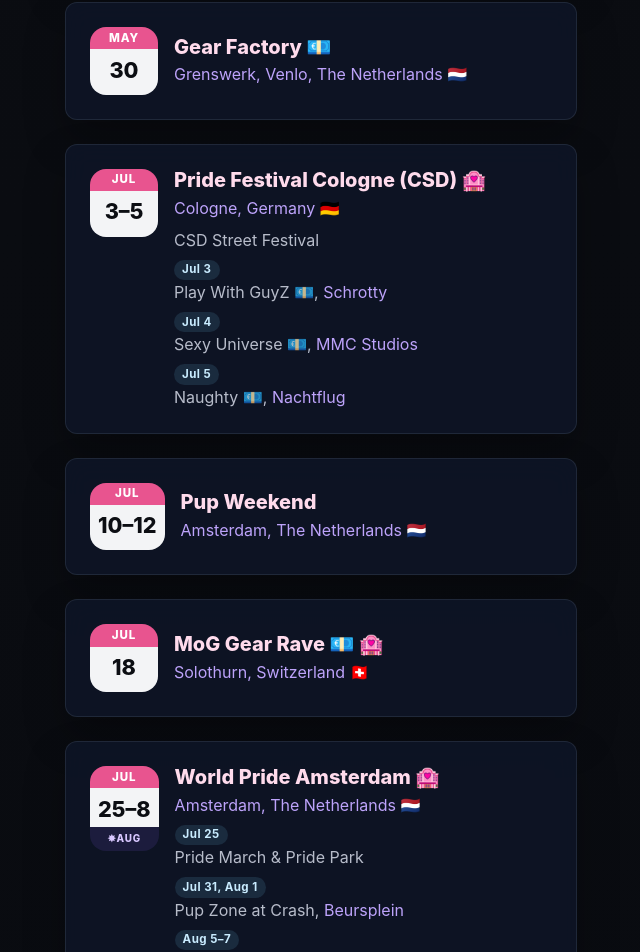
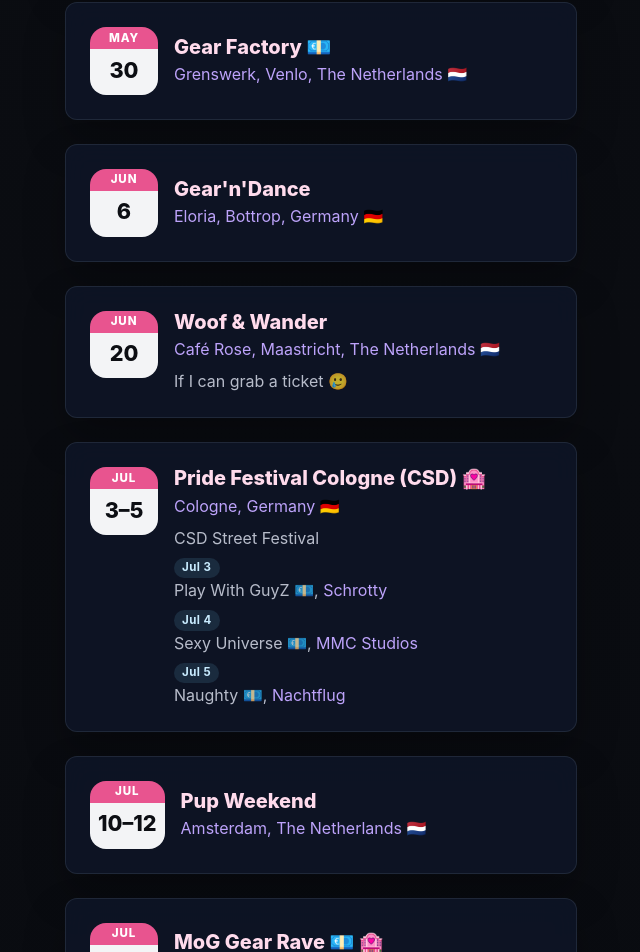
Before and after one commit to pup-softlock/pup-softlock-landing, a Nuxt app: page /events in a window 1280 px wide. Shown: the part 1021-1973 px from the top of the page, without its empty margins (319-959 px from the left). Built offline with nearby package versions, Linux system fonts and the light colour scheme.

Commit message:
Add GearNDance, Woof&Wander

```diff
--- a/app/assets/scss/main.scss
+++ b/app/assets/scss/main.scss
@@ -204,8 +204,9 @@
   padding-bottom: 0.85rem;
 }
 .event-list > .event-list-row,
-.event-list > .event-list-item {
+.event-list > .event-list-item:not(.card) {
   border-bottom: 1px solid rgba(148, 163, 184, 0.12);
+  padding-bottom: 0.85rem;
 }
 
 .event-list > .event-list-row:last-child,
--- a/app/pages/events.vue
+++ b/app/pages/events.vue
@@ -83,6 +83,22 @@
   //   title: "Pride Maastricht OR Caged @ Eagle Amsterdam",
   //   location: "🇳🇱",
   // },
+
+  {
+    date: { start: { month: "Jun", day: 6 } },
+    title: "Gear'n'Dance",
+    location: "Eloria, Bottrop, Germany 🇩🇪",
+  },
+  {
+    date: { start: { month: "Jun", day: 20 } },
+    title: "Woof & Wander",
+    location: "Café Rose, Maastricht, The Netherlands 🇳🇱",
+    details: [
+      {
+        title: "If I can grab a ticket 🥲",
+      },
+    ],
+  },
   {
     date: {
       start: { month: "Jul", day: 3 },
```
